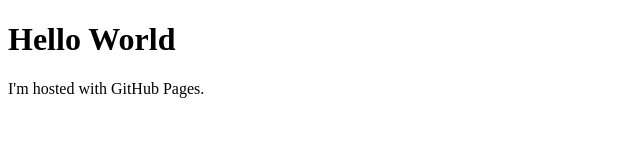
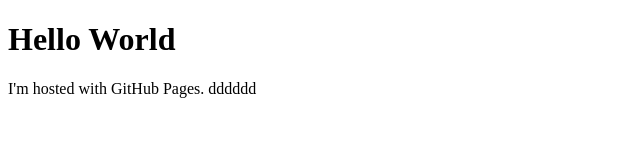
Before and after one commit to razlachyani/my-research.github.io, a plain HTML site: page index.html in a window 1280 px wide. Shown: the full height of the page, 0-640 px from the left. Drawn offline with Linux system fonts and the light colour scheme.

Commit message:
test
test

```diff
--- a/index.html
+++ b/index.html
@@ -2,6 +2,6 @@
 <html>
 <body>
 <h1>Hello World</h1>
-<p>I'm hosted with GitHub Pages.</p>
+<p>I'm hosted with GitHub Pages.  dddddd</p>
 </body>
 </html>
```
